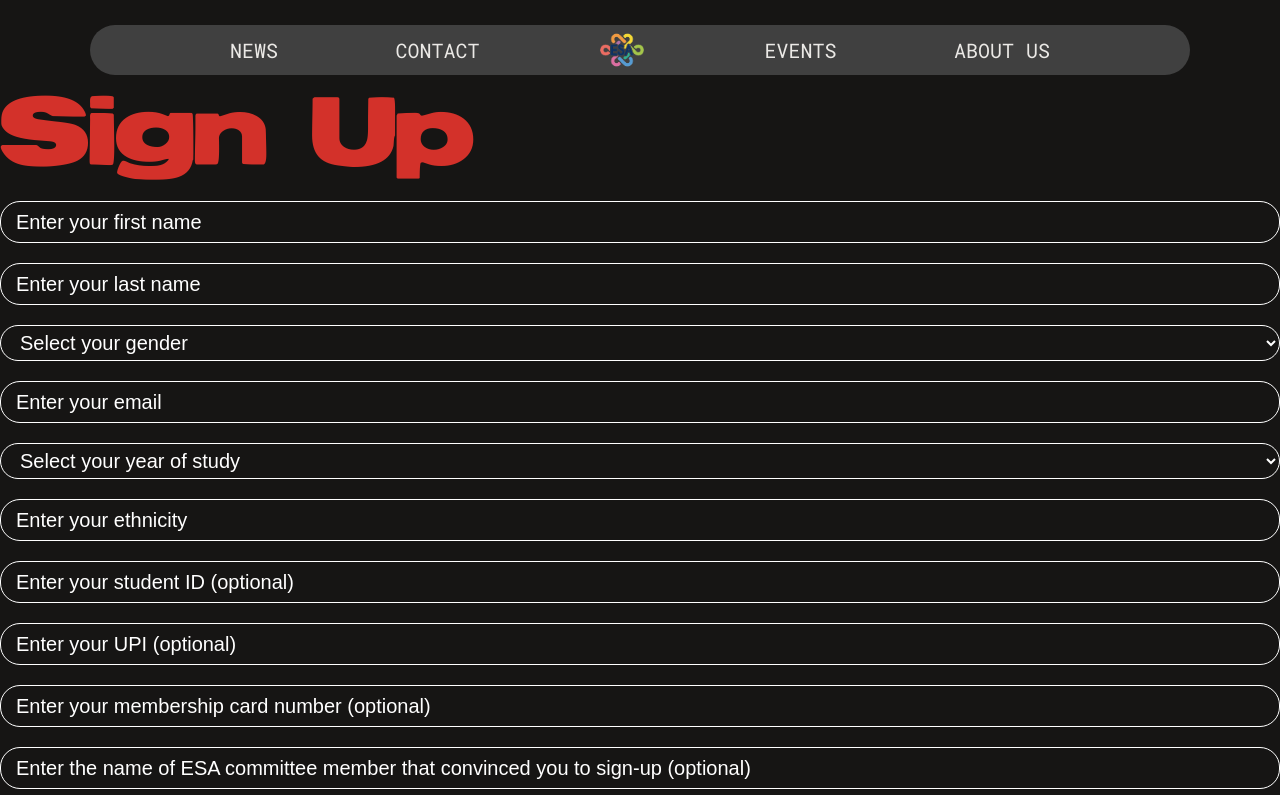
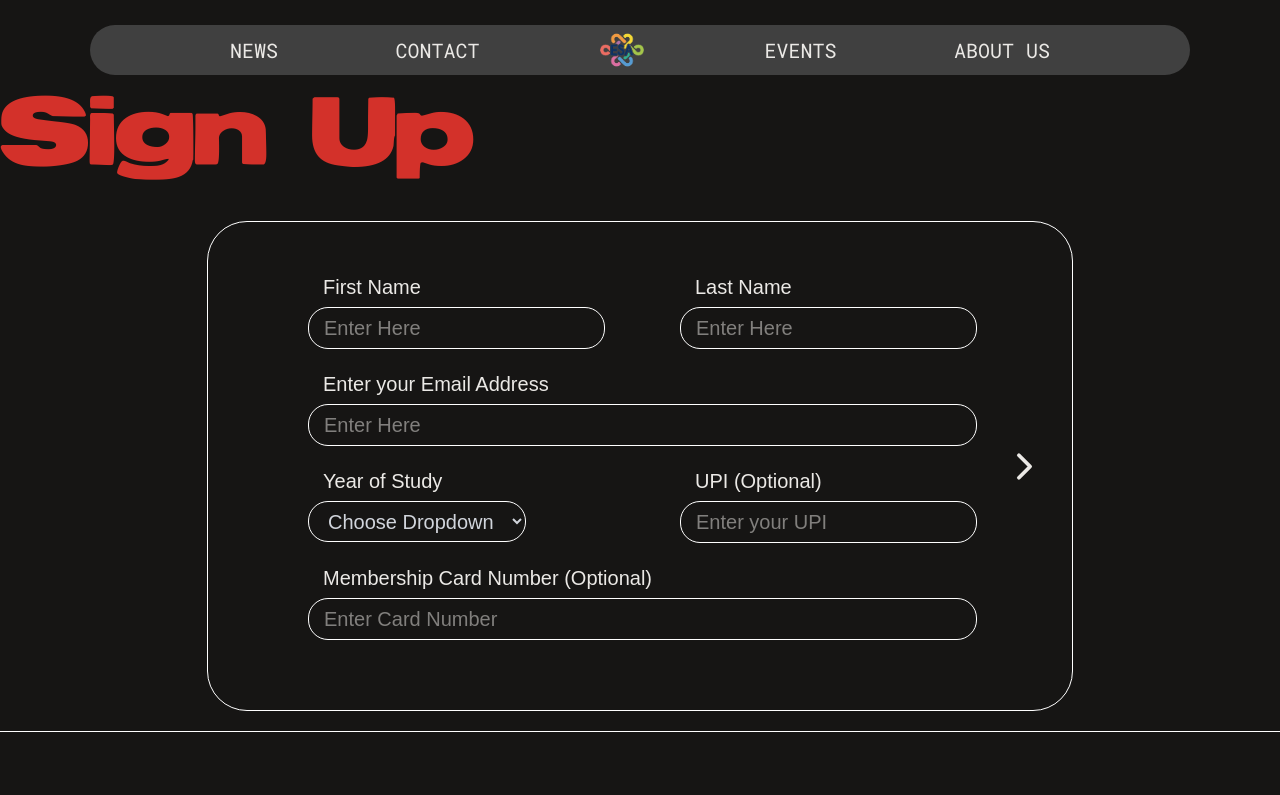
Before and after one commit to UoaWDCC/esa, a Next.js app: page /signup in a window 1280 px wide. Shown: the top 795 px of the page. Built offline with nearby package versions, Linux system fonts and the light colour scheme; a web font is replaced by a local one.

Commit message:
initial sign up form

```diff
--- a/package.json
+++ b/package.json
@@ -31,6 +31,7 @@
     "embla-carousel": "^8.6.0",
     "embla-carousel-auto-scroll": "^8.6.0",
     "embla-carousel-react": "^8.6.0",
+    "framer-motion": "^12.23.0",
     "graphql": "^16.11.0",
     "lucide-react": "^0.511.0",
     "next": "^15.3.2",
--- a/src/app/(frontend)/signup/_components/SignupForm.tsx
+++ b/src/app/(frontend)/signup/_components/SignupForm.tsx
@@ -1,16 +1,24 @@
-"use client"
+"use client";
 
 import { useForm } from "react-hook-form";
 import { SignupInput, signupSchema } from "@/lib/zod/schema/signupInput";
+import { motion, AnimatePresence } from "framer-motion";
 import { zodResolver } from "@hookform/resolvers/zod";
 import FormInput from "@/components/ui/FormInput";
 import FormTextarea from "@/components/ui/FormTextArea";
 import FormSelect from "@/components/ui/FormSelect";
+import { useState } from "react";
+import {Button} from "@/components/ui/Button";
+import {ChevronRight} from "lucide-react";
 
 export default function SignupForm() {
+    const [step, setStep] = useState(1);
+
     const {
         register,
         handleSubmit,
+        watch,
+        trigger,
         formState: { errors, isSubmitting },
         reset,
     } = useForm<SignupInput>({
@@ -18,13 +26,10 @@ export default function SignupForm() {
         defaultValues: {
             timestamp: new Date(),
             membershipPayment: "Bank Transferred",
-            // Can probably set this once we implement the payment system.
             paymentScreenshotLink: "",
         },
     });
 
-    // This function handles the form submission (upon clicking the "Continue to Payment" button).
-    // For now it just creates the member in the database. In the future, it will also handle the payment process.
     const onSubmit = async (data: SignupInput) => {
         try {
             await createMember(data);
@@ -35,38 +40,127 @@ export default function SignupForm() {
         }
     };
 
-    // Takes in the validated form data and creates a new member in the database.
     const createMember = async (data: SignupInput) => {
-
-        const response = await fetch('/api/members', {
-            method: 'POST',
+        const response = await fetch("/api/members", {
+            method: "POST",
             headers: {
-                'Content-Type': 'application/json',
+                "Content-Type": "application/json",
             },
             body: JSON.stringify(data),
         });
 
         if (!response.ok) {
             const error = await response.json().catch(() => ({}));
-            throw new Error(error.message || "Signup failed. Member already exists or an error occurred.");
+            throw new Error(
+                error.message ||
+                "Signup failed. Member already exists or an error occurred."
+            );
         }
 
         return response;
-    }
+    };
 
     return (
-        <div>
+        <div className="flex justify-center p-4">
             <form onSubmit={handleSubmit(onSubmit)}>
+                <AnimatePresence mode="wait">
+                    {step === 1 && (
+                        <motion.div
+                            key="step1"
+                            initial={{opacity: 0, x: -30}}
+                            animate={{opacity: 1, x: 0}}
+                            exit={{opacity: 0, x: 30}}
+                            transition={{duration: 0.3}}
+                            className="flex pl-20 pr-5 border-white border rounded-4xl w-fit"
+                        >
+                            <div className="py-10">
+                                <div className="flex justify-between gap-x-15">
                                     <FormInput
-                    placeholder="Enter your first name"
+                                        label="First Name"
+                                        placeholder="Enter Here"
                                         {...register("firstName")}
                                         error={errors.firstName}
-                    className="w-full"
+                                        className="w-full placeholder:text-gray"
                                     />
                                     <FormInput
-                    placeholder="Enter your last name"
+                                        label="Last Name"
+                                        placeholder="Enter Here"
                                         {...register("lastName")}
                                         error={errors.lastName}
+                                        className="w-full placeholder:text-gray"
+                                    />
+                                </div>
+                                <FormInput
+                                    label="Enter your Email Address"
+                                    placeholder="Enter Here"
+                                    {...register("email")}
+                                    error={errors.email}
+                                    className="w-full placeholder:text-gray"
+                                />
+                                <div className="flex justify-between">
+                                    <FormSelect
+                                        label="Year of Study"
+                                        placeholder="Choose Dropdown"
+                                        {...register("yearOfStudy")}
+                                        error={errors.yearOfStudy}
+                                        options={[
+                                            {value: "1st Year", label: "1st Year"},
+                                            {value: "2nd Year", label: "2nd Year"},
+                                            {value: "3rd Year", label: "3rd Year"},
+                                            {value: "4th Year+", label: "4th Year+"},
+                                        ]}
+                                        className="w-full text-gray-300"
+                                    />
+                                    <FormInput
+                                        label="UPI (Optional)"
+                                        placeholder="Enter your UPI"
+                                        {...register("upi")}
+                                        error={errors.upi}
+                                        className="w-full placeholder:text-gray"
+                                    />
+                                </div>
+                                <FormInput
+                                    label="Membership Card Number (Optional)"
+                                    placeholder="Enter Card Number"
+                                    {...register("membershipCardNumber")}
+                                    error={errors.membershipCardNumber}
+                                    className="w-full placeholder:text-gray"
+                                />
+                            </div>
+
+                            <div className="flex justify-end items-center pl-5">
+                                <button
+                                    type="button"
+                                    className="h-fit hover:cursor-pointer"
+                                    onClick={async () => {
+                                        const valid = await trigger([
+                                            "firstName",
+                                            "lastName",
+                                            "email",
+                                            "yearOfStudy",
+                                        ]);
+                                        if (valid) setStep(2);
+                                    }}
+                                >
+                                    <ChevronRight size={45} />
+                                </button>
+                            </div>
+                        </motion.div>
+                    )}
+
+                    {step === 2 && (
+                        <motion.div
+                            key="step2"
+                            initial={{opacity: 0, x: 30}}
+                            animate={{opacity: 1, x: 0}}
+                            exit={{opacity: 0, x: -30}}
+                            transition={{duration: 0.3}}
+                            className="space-y-4"
+                        >
+                            <FormInput
+                                placeholder="Enter your ethnicity"
+                                {...register("ethnicity")}
+                                error={errors.ethnicity}
                                 className="w-full"
                             />
                             <FormSelect
@@ -74,53 +168,11 @@ export default function SignupForm() {
                                 {...register("gender")}
                                 error={errors.gender}
                                 options={[
-                        { value: "prefer not to say", label: "Prefer not to say" },
-                        { value: "male", label: "Male" },
-                        { value: "female", label: "Female" },
-                        { value: "other", label: "Other" },
+                                    {value: "prefer not to say", label: "Prefer not to say"},
+                                    {value: "male", label: "Male"},
+                                    {value: "female", label: "Female"},
+                                    {value: "other", label: "Other"},
                                 ]}
-                    className="w-full"
-                />
-                <FormInput
-                    placeholder="Enter your email"
-                    {...register("email")}
-                    error={errors.email}
-                    className="w-full"
-                />
-                <FormSelect
-                    placeholder="Select your year of study"
-                    {...register("yearOfStudy")}
-                    error={errors.yearOfStudy}
-                    options={[
-                        { value: "1st Year", label: "1st Year" },
-                        { value: "2nd Year", label: "2nd Year" },
-                        { value: "3rd Year", label: "3rd Year" },
-                        { value: "4th Year+", label: "4th Year+" },
-                    ]}
-                    className="w-full"
-                />
-                <FormInput
-                    placeholder="Enter your ethnicity"
-                    {...register("ethnicity")}
-                    error={errors.ethnicity}
-                    className="w-full"
-                />
-                <FormInput
-                    placeholder="Enter your student ID (optional)"
-                    {...register("studentID")}
-                    error={errors.studentID}
-                    className="w-full"
-                />
-                <FormInput
-                    placeholder="Enter your UPI (optional)"
-                    {...register("upi")}
-                    error={errors.upi}
-                    className="w-full"
-                />
-                <FormInput
-                    placeholder="Enter your membership card number (optional)"
-                    {...register("membershipCardNumber")}
-                    error={errors.membershipCardNumber}
                                 className="w-full"
                             />
                             <FormInput
@@ -141,13 +193,27 @@ export default function SignupForm() {
                                 error={errors.notes}
                                 className="w-full"
                             />
+
+                            <div className="flex justify-between gap-4">
+                                <button
+                                    type="button"
+                                    className="w-1/2 bg-gray-300 text-black px-4 py-2 rounded-md hover:bg-gray-400 transition"
+                                    onClick={() => setStep(1)}
+                                >
+                                    Back
+                                </button>
+
                                 <button
                                     type="submit"
-                    className="w-full bg-blue-600 text-white px-4 py-2 rounded-md hover:bg-blue-700 mt-4 disabled:opacity-50 transition-opacity"
+                                    className="w-1/2 bg-blue-600 text-white px-4 py-2 rounded-md hover:bg-blue-700 disabled:opacity-50 transition"
                                     disabled={isSubmitting}
                                 >
                                     Continue to Payment
                                 </button>
+                            </div>
+                        </motion.div>
+                    )}
+                </AnimatePresence>
             </form>
         </div>
     );
--- a/src/components/ui/FormInput.tsx
+++ b/src/components/ui/FormInput.tsx
@@ -1,21 +1,26 @@
 import { InputHTMLAttributes, forwardRef } from "react";
 import { FieldError } from "react-hook-form";
 import clsx from "clsx";
+import {cn} from "@/lib/utils";
 
 interface FormInputProps extends InputHTMLAttributes<HTMLInputElement> {
+    label?: string;
     placeholder: string;
     error?: FieldError;
     className?: string;
 }
 
 const FormInput = forwardRef<HTMLInputElement, FormInputProps>(
-    ({ placeholder, error, className, ...rest }, ref) => {
+    ({ label, placeholder, error, className, ...rest }, ref) => {
         return (
             <div className="mb-4">
+                <label className="block mb-1 font-medium px-3">
+                    {label}
+                </label>
                 <input
                     ref={ref}
                     placeholder={placeholder}
-                    className={clsx(`border border-white rounded-2xl p-1 px-3 placeholder:text-white`, className)}
+                    className={cn(`border border-white rounded-2xl p-1 px-3 placeholder:text-white`, className)}
                     {...rest}
                 />
                 {error && <p className="text-red-500 text-sm">{error.message}</p>}
--- a/src/components/ui/FormSelect.tsx
+++ b/src/components/ui/FormSelect.tsx
@@ -1,9 +1,10 @@
 import { SelectHTMLAttributes, forwardRef } from "react";
 import { FieldError } from "react-hook-form";
-import clsx from "clsx";
+import {cn} from "@/lib/utils";
 
 interface FormSelectProps extends Omit<SelectHTMLAttributes<HTMLSelectElement>, "children"> {
     className?: string;
+    label?: string;
     name: string;
     error?: FieldError;
     options: Array<{ value: string; label: string }>;
@@ -11,14 +12,17 @@ interface FormSelectProps extends Omit<SelectHTMLAttributes<HTMLSelectElement>,
 }
 
 const FormSelect = forwardRef<HTMLSelectElement, FormSelectProps>(
-    ({ className, error, options, placeholder, ...rest }, ref) => {
+    ({ className, label, error, options, placeholder, ...rest }, ref) => {
         return (
             <div className="mb-4">
+                <label className="block mb-1 font-medium px-3">
+                    {label}
+                </label>
                 <select
                     ref={ref}
                     defaultValue={placeholder ? "" : undefined}
-                    className={clsx(
-                        "border border-white rounded-2xl p-1 px-3 bg-transparent text-white",
+                    className={cn(
+                        "border border-white rounded-2xl py-1.5 px-3 bg-transparent ",
                         className
                     )}
                     {...rest}
```
Also changed, not shown: 1 other file (tests, documents, lock files or other folders). Lines whose indentation alone changed are shown as unchanged.
